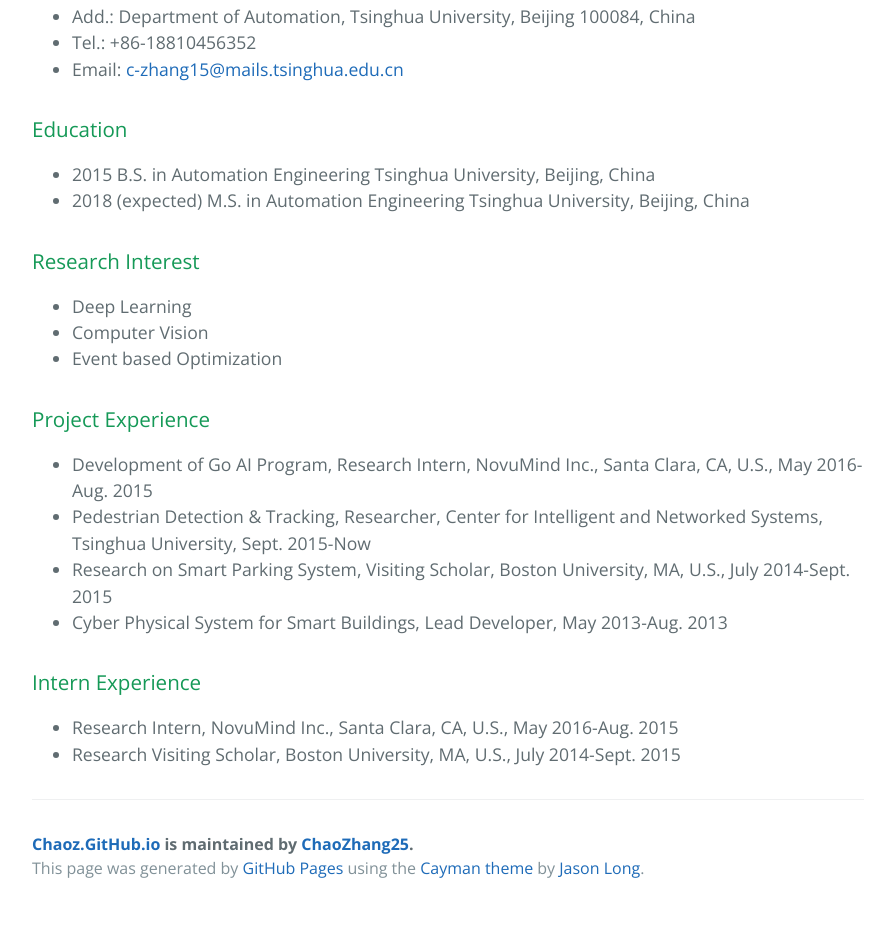
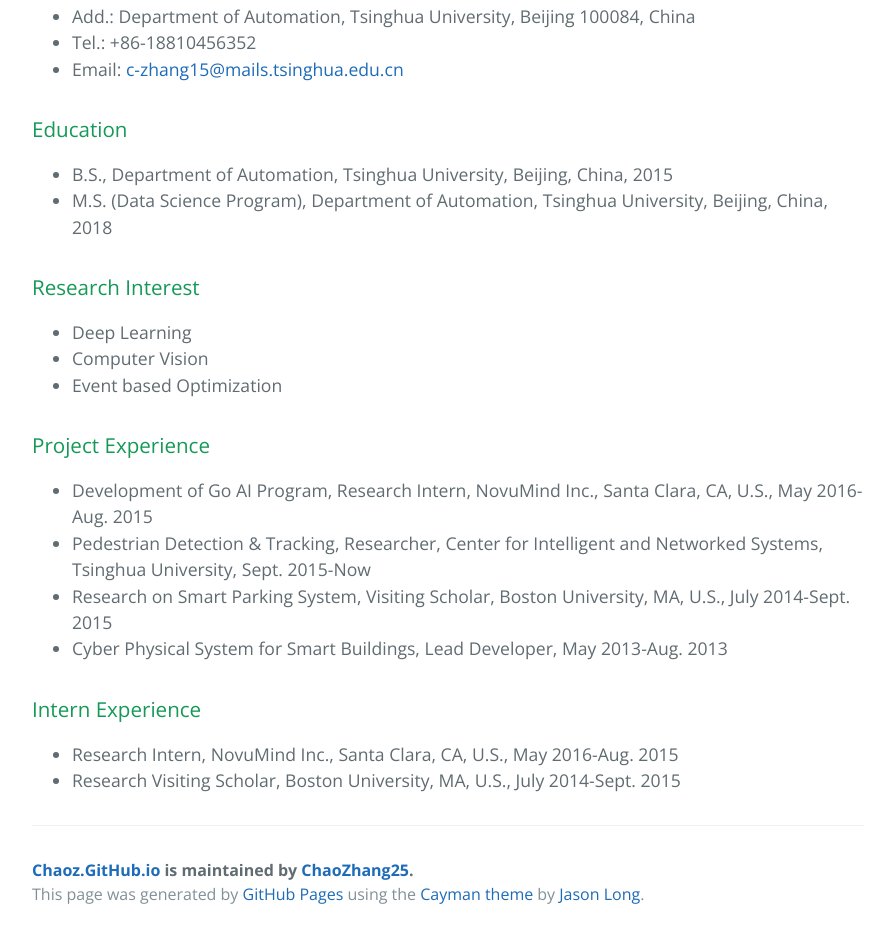
Before and after one commit to ChaoZhang25/HomePage, a plain HTML site: page index.html in a window 1280 px wide. Shown: the part 797-1735 px from the top of the page, without its empty margins (192-1087 px from the left). Before the commit the page ends 1709 px from the top, so only its background shows below. Drawn offline with nearby package versions, Linux system fonts and the light colour scheme.

```diff
--- a/index.html
+++ b/index.html
@@ -35,8 +35,8 @@
 <a id="education" class="anchor" href="#education" aria-hidden="true"><span aria-hidden="true" class="octicon octicon-link"></span></a>Education</h3>
 
 <ul>
-<li>2015 B.S. in Automation Engineering Tsinghua University, Beijing, China</li>
-<li>2018 (expected) M.S. in Automation Engineering Tsinghua University, Beijing, China</li>
+<li>B.S., Department of Automation, Tsinghua University, Beijing, China, 2015</li>
+<li>M.S. (Data Science Program), Department of Automation, Tsinghua University, Beijing, China, 2018</li>
 </ul>
 
 <h3>
--- a/params.json
+++ b/params.json
@@ -1,6 +1,6 @@
 {
   "name": "Chaoz.GitHub.io",
   "tagline": "HomePage",
-  "body": "![Chao Zhang](https://d17oy1vhnax1f7.cloudfront.net/items/2D28423t0R1b0H0A2k3G/zc.jpg?v=aacf9781)\r\n### Zhang, Chao[[CV](https://cl.ly/1w2s3r2w2J3E/download/CV%20ChaoZhang.pdf)]\r\n* Add.: Department of Automation, Tsinghua University, Beijing 100084, China\r\n* Tel.: +86-18810456352\r\n* Email: c-zhang15@mails.tsinghua.edu.cn\r\n\r\n### Education\r\n* 2015 B.S. in Automation Engineering Tsinghua University, Beijing, China\r\n* 2018 (expected) M.S. in Automation Engineering Tsinghua University, Beijing, China\r\n\r\n### Research Interest\r\n* Deep Learning\r\n* Computer Vision\r\n* Event based Optimization\r\n\r\n### Project Experience\r\n* Development of Go AI Program, Research Intern, NovuMind Inc., Santa Clara, CA, U.S., May 2016-Aug. 2015\r\n* Pedestrian Detection & Tracking, Researcher, Center for Intelligent and Networked Systems, Tsinghua University, Sept. 2015-Now\r\n* Research on Smart Parking System, Visiting Scholar, Boston University, MA, U.S., July 2014-Sept. 2015\r\n* Cyber Physical System for Smart Buildings, Lead Developer, May 2013-Aug. 2013\r\n\r\n### Intern Experience\r\n* Research Intern, NovuMind Inc., Santa Clara, CA, U.S., May 2016-Aug. 2015\r\n* Research Visiting Scholar, Boston University, MA, U.S., July 2014-Sept. 2015",
+  "body": "![Chao Zhang](https://d17oy1vhnax1f7.cloudfront.net/items/2D28423t0R1b0H0A2k3G/zc.jpg?v=aacf9781)\r\n### Zhang, Chao[[CV](https://cl.ly/1w2s3r2w2J3E/download/CV%20ChaoZhang.pdf)]\r\n* Add.: Department of Automation, Tsinghua University, Beijing 100084, China\r\n* Tel.: +86-18810456352\r\n* Email: c-zhang15@mails.tsinghua.edu.cn\r\n\r\n### Education\r\n* B.S., Department of Automation, Tsinghua University, Beijing, China, 2015\r\n* M.S. (Data Science Program), Department of Automation, Tsinghua University, Beijing, China, 2018\r\n\r\n### Research Interest\r\n* Deep Learning\r\n* Computer Vision\r\n* Event based Optimization\r\n\r\n### Project Experience\r\n* Development of Go AI Program, Research Intern, NovuMind Inc., Santa Clara, CA, U.S., May 2016-Aug. 2015\r\n* Pedestrian Detection & Tracking, Researcher, Center for Intelligent and Networked Systems, Tsinghua University, Sept. 2015-Now\r\n* Research on Smart Parking System, Visiting Scholar, Boston University, MA, U.S., July 2014-Sept. 2015\r\n* Cyber Physical System for Smart Buildings, Lead Developer, May 2013-Aug. 2013\r\n\r\n### Intern Experience\r\n* Research Intern, NovuMind Inc., Santa Clara, CA, U.S., May 2016-Aug. 2015\r\n* Research Visiting Scholar, Boston University, MA, U.S., July 2014-Sept. 2015",
   "note": "Don't delete this file! It's used internally to help with page regeneration."
 }
```
